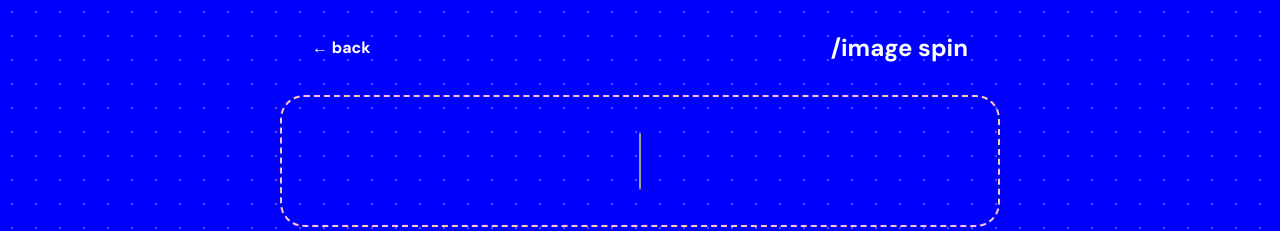
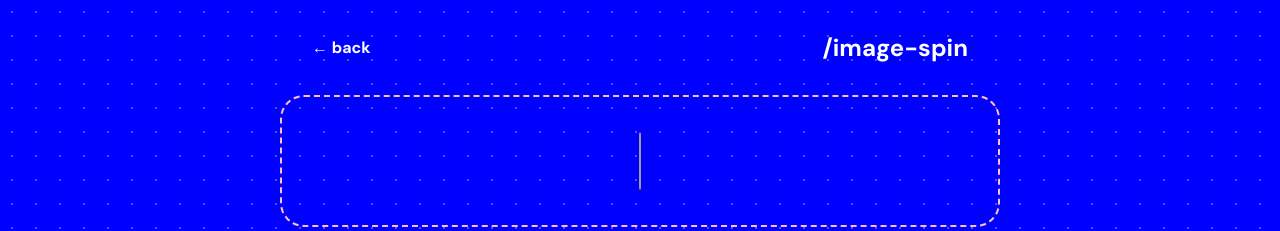
Before and after one commit to 0xblz/prototypes-web, a Jekyll site: the page built from image-spin.html, in a window 1280 px wide. Shown: the top 231 px of the page. Built offline with Jekyll 4.4.1, drawn with Linux system fonts in a browser that asks for light colours; grey boxes are pictures that could not be loaded.

Commit message:
name fix

```diff
--- a/image-spin.html
+++ b/image-spin.html
@@ -1,6 +1,6 @@
 ---
 layout: default
-title: image spin
+title: image-spin
 description: image spin css animation
 show_container: true
 ---
```
Also changed, not shown: 2 other files.
